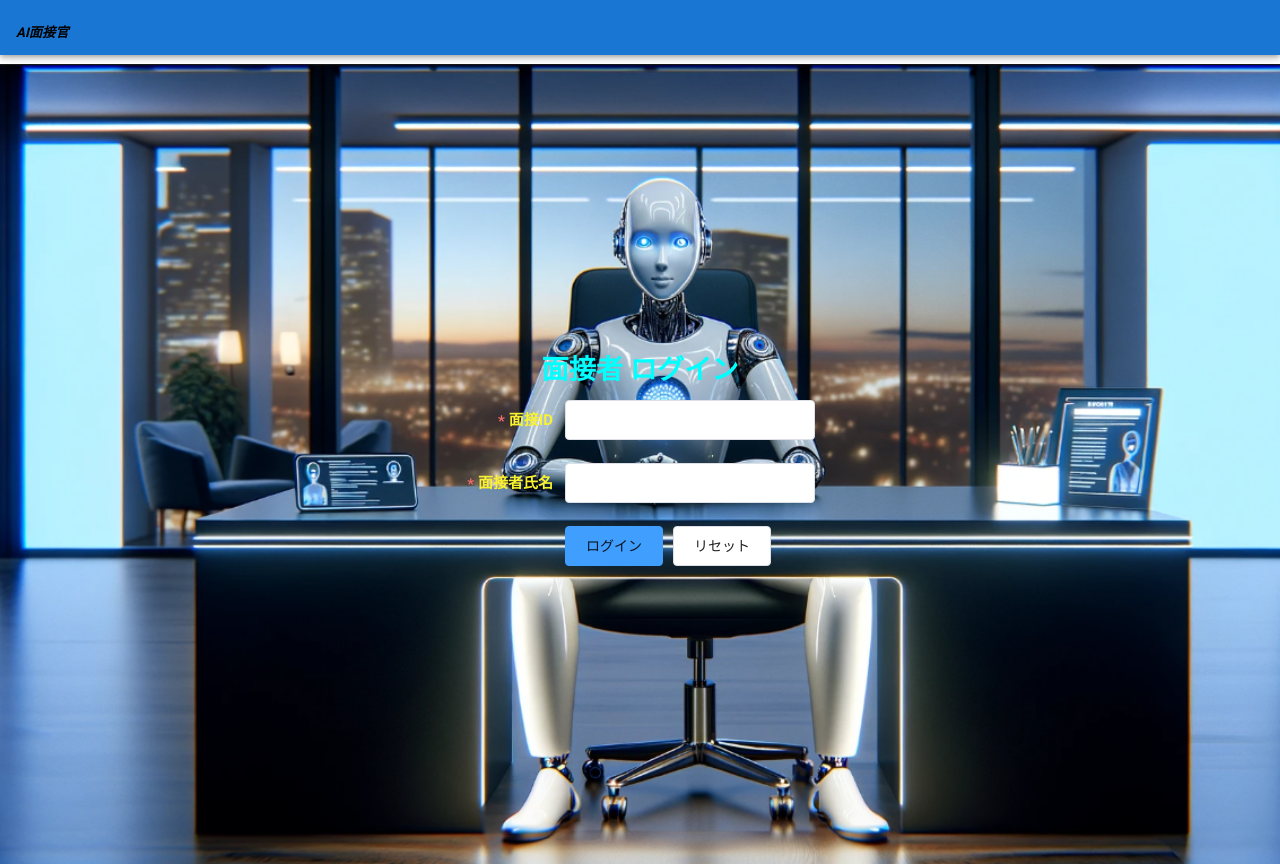
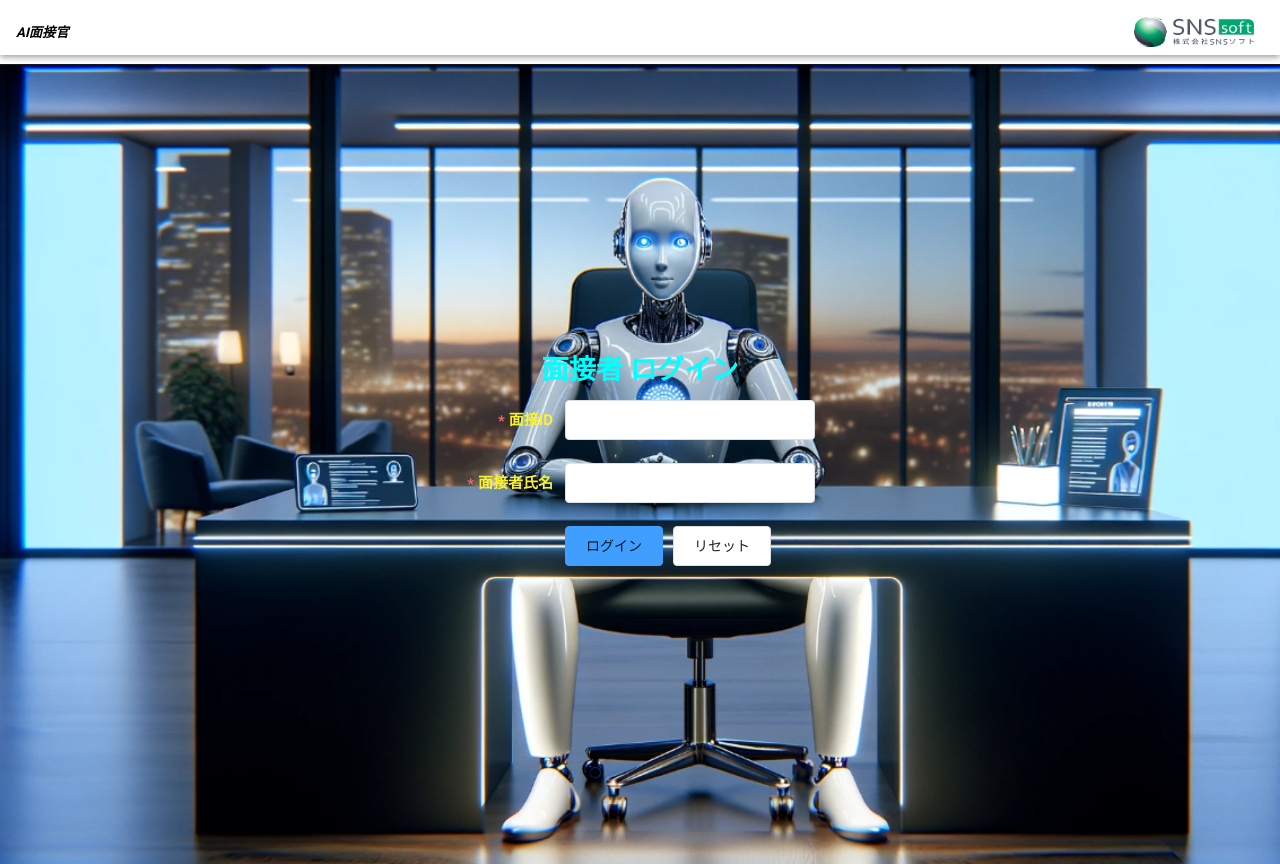
Before and after one commit to aswobb/AI_Interviewer, a Vue app in the folder ai_interviewer_front/: page /interview/user/login in a window 1280 px wide. Built offline with nearby package versions, Linux system fonts and the light colour scheme; what quasar would draw is missing.

Commit message:
1: snssoftのlogoを追加します 2: 一覧画面のスタイルを修正します

```diff
--- a/ai_interviewer_front/src/App.vue
+++ b/ai_interviewer_front/src/App.vue
@@ -1,6 +1,6 @@
 <template>
   <v-app>
-    <v-app-bar app color="primary" dark style="height: 55px;">
+    <v-app-bar app color="white" dark style="height: 55px;">
       <div class="d-flex align-center">
 
         <div class="box">
@@ -13,6 +13,7 @@
       </div>
 
       <v-spacer></v-spacer>
+      <img :src="require('./assets/snsLogo.png')" alt="Logo" class="box__logo">
     </v-app-bar>
 
     <v-main>
@@ -44,4 +45,10 @@ export default {
   height: 80px;
   padding-top: 2px;
 }
+
+.box__logo {
+  width: 120px;
+  height: 30px;
+  margin-right: 10px;
+}
 </style>
```
Also changed, not shown: ai_interviewer_front/src/assets/snsLogo.png (added), 1 other file (tests, documents, lock files or other folders).
